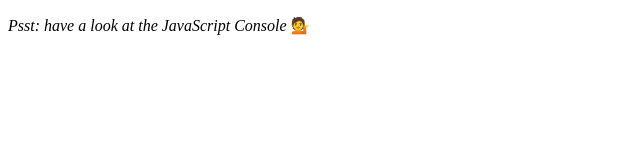
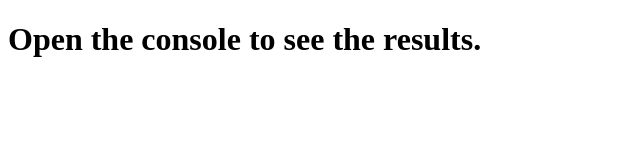
Before and after one commit to trvbarreto/git_test, a plain HTML site: page javascript/array-methods/array-cardio.html in a window 1280 px wide. Shown: the whole page, without its empty margins (0-640 px from the left). Drawn offline with Linux system fonts and the light colour scheme.

Commit message:
Reorganize array methods part 2

```diff
--- a/javascript/array-methods/array-cardio.html
+++ b/javascript/array-methods/array-cardio.html
@@ -5,12 +5,10 @@
   <title>Array Cardio 💪</title>
 </head>
 <body>
-  <p><em>Psst: have a look at the JavaScript Console</em> 💁</p>
+
+  <h1>Open the console to see the results.</h1>
+
   <script>
-    // Get your shorts on - this is an array workout!
-    // ## Array Cardio Day 1
-
-    // Some data we can work with
 
     const inventors = [
       { first: 'Albert', last: 'Einstein', year: 1879, passed: 1955 },
@@ -35,33 +33,38 @@
       'Billings, Josh', 'Birrell, Augustine', 'Blair, Tony', 'Beecher, Henry', 'Biondo, Frank'
     ];
 
+    ///////////////////////////////////////////////////////////////////////////////////////////////////////
     // Array.prototype.filter()
-    // 1. Filter the list of inventors for those who were born in the 1500's
+    // 1. Filtrar a lista de inventores que nasceram no século 15
     const fifteen = inventors.filter((inventor) => inventor.year >= 1500 && inventor.year < 1600);
 
     console.table(fifteen);
 
+    ///////////////////////////////////////////////////////////////////////////////////////////////////////
     // Array.prototype.map()
-    // 2. Give us an array of the inventors first and last names
+    // 2. Retornar um array com o primeiro e último nome dos inventores
     const fullNames = inventors.map(inventor => `${inventor.first} ${inventor.last}`);
 
     console.log(fullNames);
 
+    ///////////////////////////////////////////////////////////////////////////////////////////////////////
     // Array.prototype.sort()
-    // 3. Sort the inventors by birthdate, oldest to youngest
+    // 3. Ordenar inventores por data de nascimento, mais velho para mais novo
     const ordered = inventors.sort((firstPerson, secondPerson) => firstPerson.year > secondPerson.year ? 1 : -1);
 
     console.table(ordered);
 
+    ///////////////////////////////////////////////////////////////////////////////////////////////////////
     // Array.prototype.reduce()
-    // 4. How many years did all the inventors live all together?
+    // 4. Somar todos os anos de vida dos inventores e retornar o total
     const totalYears = inventors.reduce((total, inventor) => {
       return total + (inventor.passed - inventor.year);
     }, 1);
 
     console.log(totalYears);
 
-    // 5. Sort the inventors by years lived
+    ///////////////////////////////////////////////////////////////////////////////////////////////////////
+    // 5. Ordenar os inventores por anos vividos
     const oldest = inventors.sort((a, b) => {
       const lastGuy = a.passed - a.year;
       const nextGuy = b.passed - b.year;
@@ -70,16 +73,9 @@
 
     console.table(oldest);
 
-    // 6. create a list of Boulevards in Paris that contain 'de' anywhere in the name
-    // https://en.wikipedia.org/wiki/Category:Boulevards_in_Paris
-    // // const category = document.querySelector('.mw-category');
-    // // const links = Array.from(category.querySelectorAll('a'));
-    // // const de = links
-    // //             .map(link => link.textContent)
-    // //             .filter(streetName => streetName.includes('de'));
-
-    // 7. sort Exercise
-    // Sort the people alphabetically by last name
+    ///////////////////////////////////////////////////////////////////////////////////////////////////////
+    // 6. sort Exercise
+    // Ordenar alfabeticamente as pessoas de acordo com o último nome
     const alpha = people.sort((lastOne, nextOne) => {
       const [aLast, aFirst] = lastOne.split(', ');
       const [bLast, bFirst] = nextOne.split(', ');
@@ -88,8 +84,9 @@
 
     console.log(alpha);
 
-    // 8. Reduce Exercise
-    // Sum up the instances of each of these
+    ///////////////////////////////////////////////////////////////////////////////////////////////////////
+    // 7. Reduce Exercise
+    // Somar as ocorrências de cada elemento no array abaixo
     const data = ['car', 'car', 'truck', 'truck', 'bike', 'walk', 'car', 'van', 'bike', 'walk', 'car', 'van', 'car', 'truck' ];
 
     const transportation = data.reduce((obj, item) => {
```
